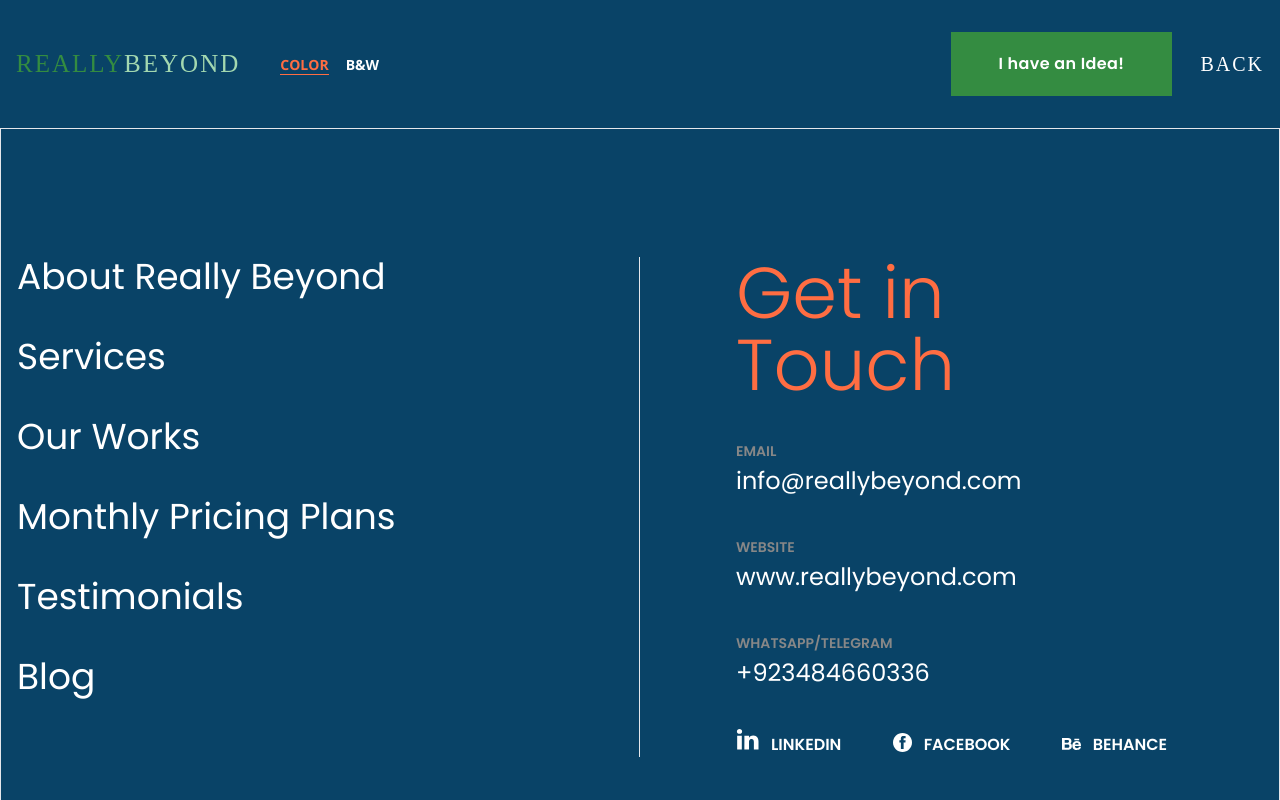
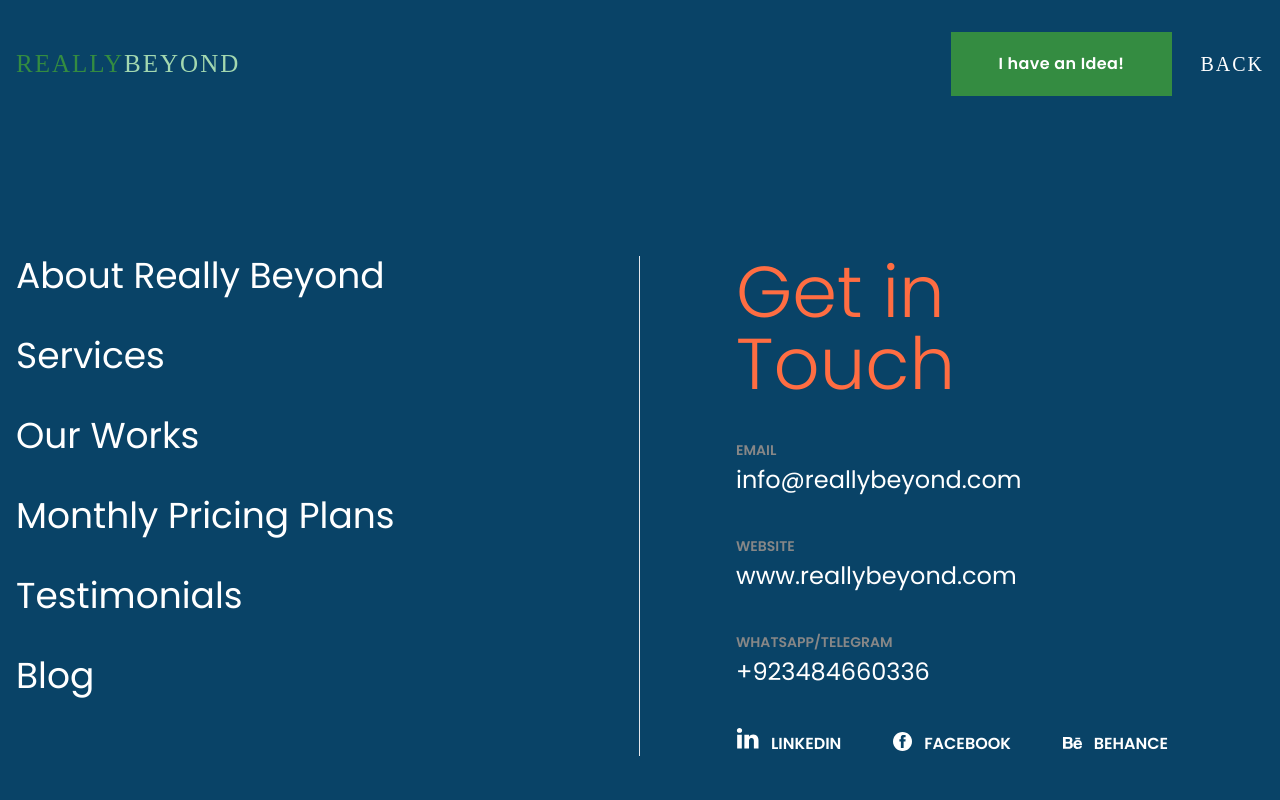
Before and after one commit to Kingkon963/reallyBeyond, a Next.js app: page / in a window 1280 px wide. Both pictures are taken after a click on the button "MENU". Shown: the top 800 px of the page. Built offline with nearby package versions, Linux system fonts and the light colour scheme; a web font is replaced by a local one.

Commit message:
Menu made rsponsive

```diff
--- a/src/components/ColorSwitch.tsx
+++ b/src/components/ColorSwitch.tsx
@@ -34,7 +34,7 @@
   }, []);
 
   return (
-    <div ref={elRef}>
+    <div ref={elRef} className="z-[1000]">
       <ul className="flex gap-[17px] absolute right-0 bottom-[-20px] translate-y-full mr-4 lg:relative lg:bottom-auto lg:translate-y-0 lg:mr-6">
         <li
           className={`relative after:content-[''] after:absolute after:bottom-0 after:left-0 after:w-full
--- a/src/components/Header.tsx
+++ b/src/components/Header.tsx
@@ -14,7 +14,7 @@
       className={`${
         styles.header
       } sticky top-0 z-[100] shadow-md transition-none ${
-        menuOpen ? "h-screen bg-blue" : ""
+        menuOpen ? "h-screen bg-blue overflow-y-scroll lg:overflow-y-clip" : ""
       }`}
     >
       <div className={`container`}>
@@ -34,7 +34,7 @@
               menuOpen ? "text-white" : ""
             }`}
           >
-            <ColorSwitch />
+            {!menuOpen && <ColorSwitch />}
           </nav>
           <div className={`hidden lg:flex gap-5 ${menuOpen ? "hidden" : ""}`}>
             {!menuOpen && (
--- a/src/components/Menu.tsx
+++ b/src/components/Menu.tsx
@@ -54,9 +54,9 @@
   React.useEffect(() => setActiveLink(), []);
 
   return (
-    <div className="bg-blue text-white h-full  flex justify-center pt-32 border overflow-y-scroll lg:overflow-y-clip">
+    <div className="bg-blue text-white h-full  flex justify-center pt-10 lg:pt-32">
       <div className="container">
-        <div className="grid lg:grid-cols-2">
+        <div className="grid lg:grid-cols-2 pb-10 lg:pb-0">
           <div className="flex flex-col gap-10 lg:border-r">
             {menuItems.map((item) => {
               return (
@@ -71,7 +71,7 @@
               );
             })}
           </div>
-          <div className="flex flex-col gap-10 justify-center items-center pt-10 lg:pt-0 border-t mt-10 lg:mt-0 lg:border-t-0 lg:px-24">
+          <div className="flex flex-col gap-10 justify-center items-center pt-10 lg:pt-0 pb-10 lg:pb-0 border-t mt-10 lg:mt-0 lg:border-t-0 lg:px-24">
             <h1 className="font-poppinsLight text-orange text-5xl lg:text-7xl w-full">
               Get in Touch
             </h1>
@@ -81,21 +81,30 @@
               <Info title="WhatsApp/Telegram" value="+923484660336" />
             </div>
             <div className="w-full mt-auto flex justify-between items-baseline">
-              <div className="flex gap-3 items-baseline">
+              <div className="flex gap-2 lg:gap-3 items-baseline">
                 {linkedInIcon}
                 <span className="uppercase font-poppinsSemibold">LinkedIn</span>
               </div>
 
-              <div className="flex gap-3 items-baseline">
+              <div className="flex gap-2 lg:gap-3 items-baseline">
                 <span className="self-start">{facebookIcon}</span>
                 <span className="uppercase font-poppinsSemibold">Facebook</span>
               </div>
 
-              <div className="flex gap-3 items-baseline">
+              <div className="flex gap-2 lg:gap-3 items-baseline">
                 {behanceIcon}
                 <span className="uppercase font-poppinsSemibold">Behance</span>
               </div>
             </div>
+          </div>
+
+          <div className="lg:hidden">
+            <a
+              href="#"
+              className={` bg-green text-white font-poppinsSemibold tracking-wide flex justify-center items-center px-12 py-5 q`}
+            >
+              I have an Idea!
+            </a>
           </div>
         </div>
       </div>
```
